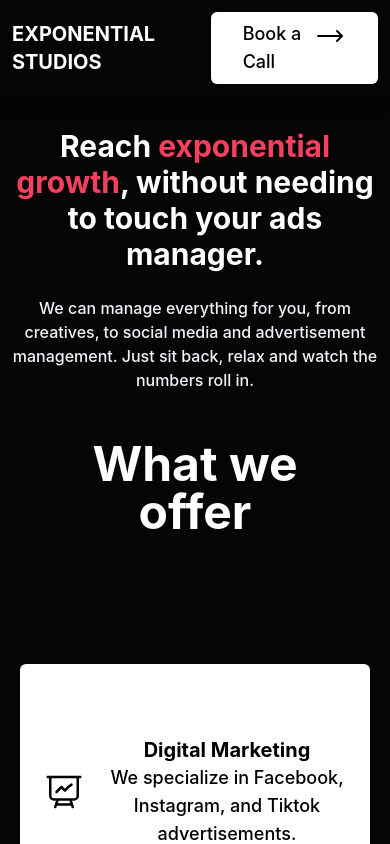
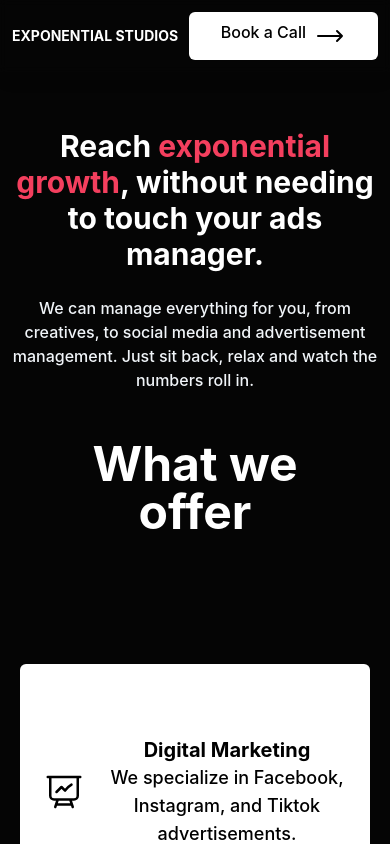
Before and after one commit to incogiscool/exponential-studios, a Next.js app: page / in a window 390 px wide. Shown: the top 844 px of the page. Built offline with nearby package versions, Linux system fonts and the light colour scheme.

Commit message:
update nav

```diff
--- a/components/Navbar.tsx
+++ b/components/Navbar.tsx
@@ -1,9 +1,9 @@
 const Navbar = () => {
   return (
     <div className="flex justify-between items-center w-full fixed z-[1] top-0 shadow-lg p-3 backdrop-blur-sm">
-      <h1 className="font-bold text-xl">EXPONENTIAL STUDIOS</h1>
+      <h1 className="font-bold sm:text-xl text-sm">EXPONENTIAL STUDIOS</h1>
       <a href="https://calendly.com/exponentialstudios/initial-call">
-        <div className="text-lg bg-white pr-8 pl-8 pt-2 pb-2 rounded-md text-black font-medium flex items-cente hover:bg-slate-100 transition">
+        <div className="sm:text-lg text-md bg-white pr-8 pl-8 pt-2 pb-2 rounded-md text-black font-medium flex items-cente hover:bg-slate-100 transition">
           Book a Call
           <div className="ml-2">
             <svg
```
